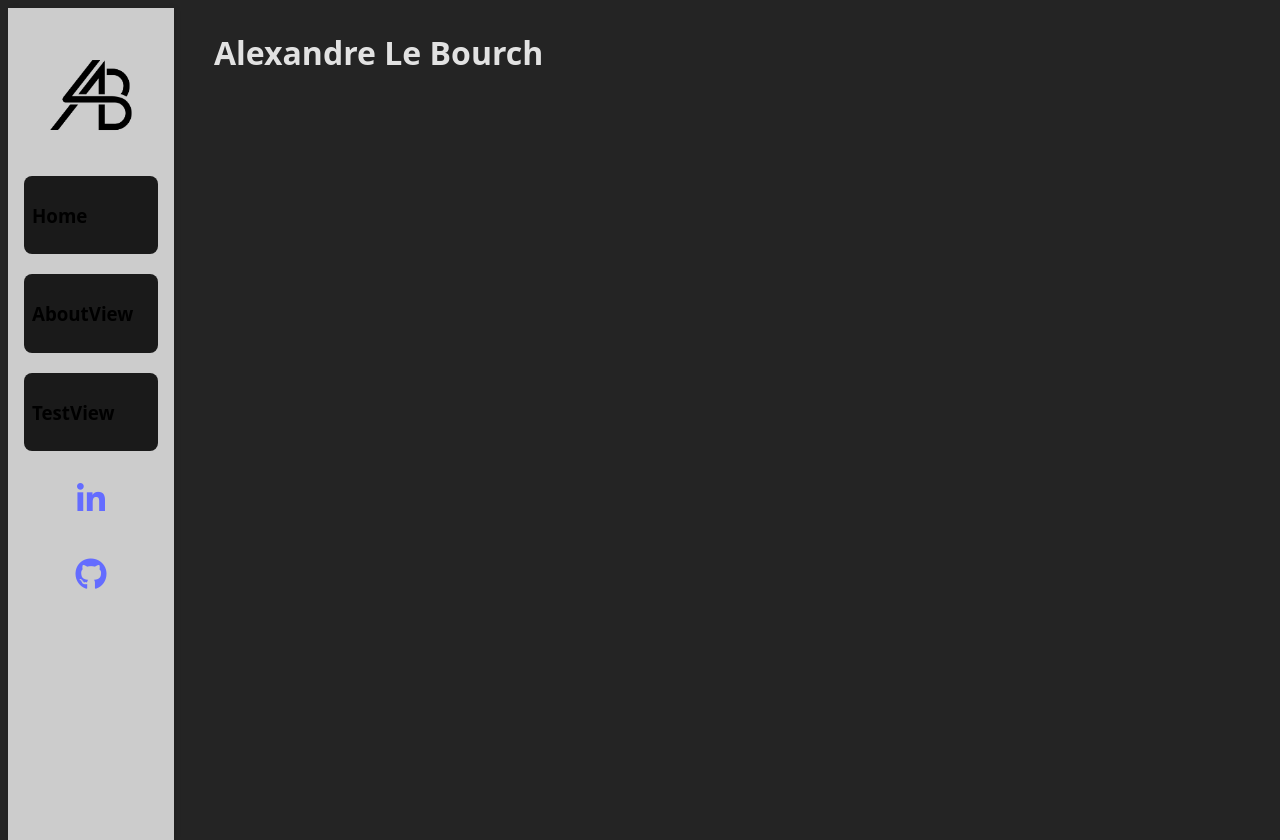
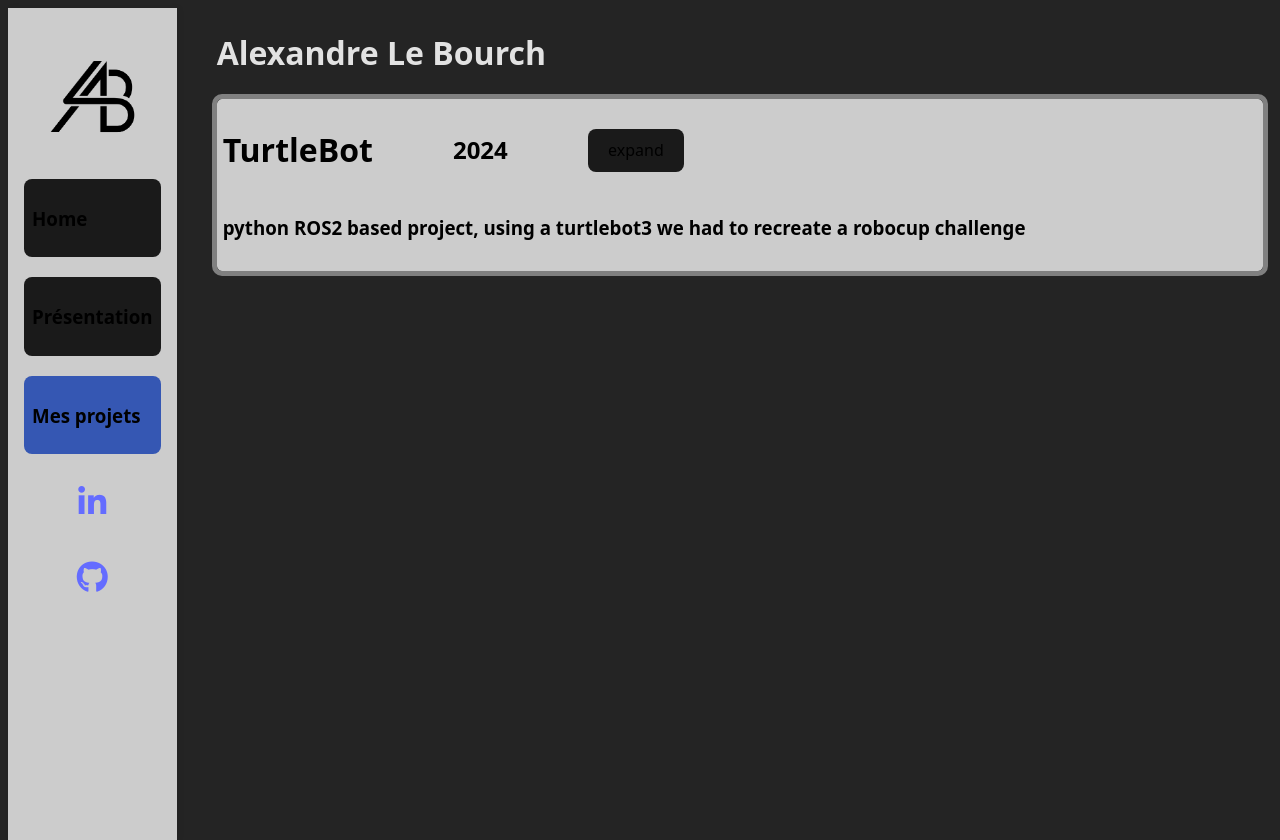
Before and after one commit to A-lebourch/portfolio, a Vue app: page /portfolio/projects in a window 1280 px wide. Built offline with nearby package versions, Linux system fonts and the light colour scheme.

Commit message:
création nouveau composant ProjectSlide

```diff
--- a/src/App.vue
+++ b/src/App.vue
@@ -1,7 +1,7 @@
 <template lang="pug">
   div(style="display:flex; flex-direction:row;height: 98vh;")
     Sidebar(:items="menu")
-      a(href="https://www.linkedin.com/in/ton-profil" target="_blank")
+      a(href="https://www.linkedin.com/in/alexandre-le-bourch-945763203/" target="_blank")
         h1(class="fa-brands fa-linkedin-in")
       a(href="https://github.com/A-lebourch/portfolio" target="_blank")
         h1(class="fa-brands fa-github")
@@ -24,8 +24,8 @@ export default {
     return {
       menu:[
             { path: '/portfolio', name: 'Home'},
-            { path: '/portfolio/about', name: 'AboutView'},
-            { path: '/portfolio/test', name: 'TestView'}
+            { path: '/portfolio/about', name: 'Présentation'},
+            { path: '/portfolio/projects', name: 'Mes projets'}
           ]
     };
   },
--- /dev/null
+++ b/src/components/ProjectSlide.vue
@@ -0,0 +1,59 @@
+<template lang="pug">
+  div(:class="slide_open ? 'SlideOpen':'SlideClose'" class="scroll-container")
+    div(class="info_container")
+      h1 {{ titre }}
+      h2 {{ year }}
+      button(@click="slide_open = !slide_open") expand
+    h3 {{ comment }}
+    slot(v-if="slide_open")
+</template>
+
+<script>
+export default {
+  name: "ProjectSlide",
+  props: {
+    titre: { type: String, required: true },
+    year: { type: String, required: true },
+    comment: { type: String, required: false },
+  },
+  data() {
+    return {
+      slide_open:false,
+    };
+  },
+  computed: {},
+  mounted(){},
+  methods: {},
+};
+</script>
+
+<style>
+.scroll-container {
+  width: 100%;
+  height: 200px;
+  overflow: auto;
+  border: 1px solid #ccc;
+  padding: 10px;
+  background-color: #ccc;
+  color: black;
+}
+.info_container {
+  display: flex;
+  flex-direction: row;
+  justify-content: left;
+  gap: 5rem;
+  align-items: center;
+}
+.SlideOpen{
+outline: 5px gray solid;
+border-radius: 5px;
+padding: 5px;
+height: 25rem;
+}
+.SlideClose{
+outline: 5px gray solid;
+border-radius: 5px;
+padding: 5px;
+height: 10rem;
+}
+</style>
--- a/src/components/Sidebar.vue
+++ b/src/components/Sidebar.vue
@@ -4,7 +4,7 @@
       img(src="../assets/Logo_ALB.png" alt="Logo_ALB.png" class="image")
     div(v-for="page in items" :key="page.path" class="sidebar-item")
       router-link(:to="page['path']")
-        button(:style="this.$route.path == page['path'] ? 'background-color: #3557b3' : ''")
+        button(class="button" :style="this.$route.path == page['path'] ? 'background-color: #3557b3' : ''")
           h3 {{ page['name'] }}
     div(class="container")
       slot
@@ -52,7 +52,7 @@ export default {
   margin: 10px 0;
 }
 
-button {
+.button {
   width: 100%;
   padding: 0.5rem;
   background-color: #1a1a1a;
--- a/src/router/index.js
+++ b/src/router/index.js
@@ -1,12 +1,12 @@
 import { createRouter, createWebHistory } from 'vue-router'
 import HomeView from '../views/HomeView.vue'
 import AboutView from '../views/AboutView.vue'
-import TestView from '../views/TestView.vue'
+import ProjectsView from '../views/ProjectsView.vue'
 
 const routes = [
   { path: '/portfolio', component: HomeView },
   { path: '/portfolio/about', component: AboutView },
-  { path: '/portfolio/test', component: TestView }
+  { path: '/portfolio/projects', component: ProjectsView }
 ]
 
 const router = createRouter({
--- /dev/null
+++ b/src/views/ProjectsView.vue
@@ -0,0 +1,43 @@
+<template lang="pug">
+  div(class="container_style")
+    ProjectSlide(titre="TurtleBot" year="2024" comment="python ROS2 based project, using a turtlebot3 we had to recreate a robocup challenge")
+      p we did a lot of stuff
+      p Lorem ipsum
+      p Lorem ipsum
+      p Lorem ipsum
+      p Lorem ipsum
+      p Lorem ipsum
+      p Lorem ipsum
+      p Lorem ipsum
+      p Lorem ipsum
+      p Lorem ipsum
+      p Lorem ipsum
+      p Lorem ipsum
+      p Lorem ipsum
+      p Lorem ipsum
+      p Lorem ipsum
+</template>
+
+<script>
+import Page from "../components/Page.vue";
+import ProjectSlide from "../components/ProjectSlide.vue";
+export default {
+  name: "ProjectsView",
+  components: {
+    Page,
+    ProjectSlide,
+  },
+  data() {
+    return {};
+  },
+  computed: {},
+  mounted(){},
+  methods: {},
+};
+</script>
+
+<style>
+.container_style {
+  width: 98%;
+}
+</style>
--- a/src/views/TestView.vue
+++ /dev/null
@@ -1,24 +0,0 @@
-<template lang="pug">
-  div
-    h2 Test
-    h3 Quanta autem vis amicitiae sit, ex hoc intellegi maxime potest, quod ex infinita societate generis humani, quam conciliavit ipsa natura, ita contracta res est et adducta in angustum ut omnis caritas aut inter duos aut inter paucos iungeretur.
-</template>
-
-<script>
-import Page from "../components/Page.vue";
-export default {
-  name: "TestView",
-  components: {
-    Page,
-  },
-  data() {
-    return {};
-  },
-  computed: {},
-  mounted(){},
-  methods: {},
-};
-</script>
-
-<style>
-</style>
```
Also changed, not shown: 3 other files (tests, documents, lock files or other folders).
